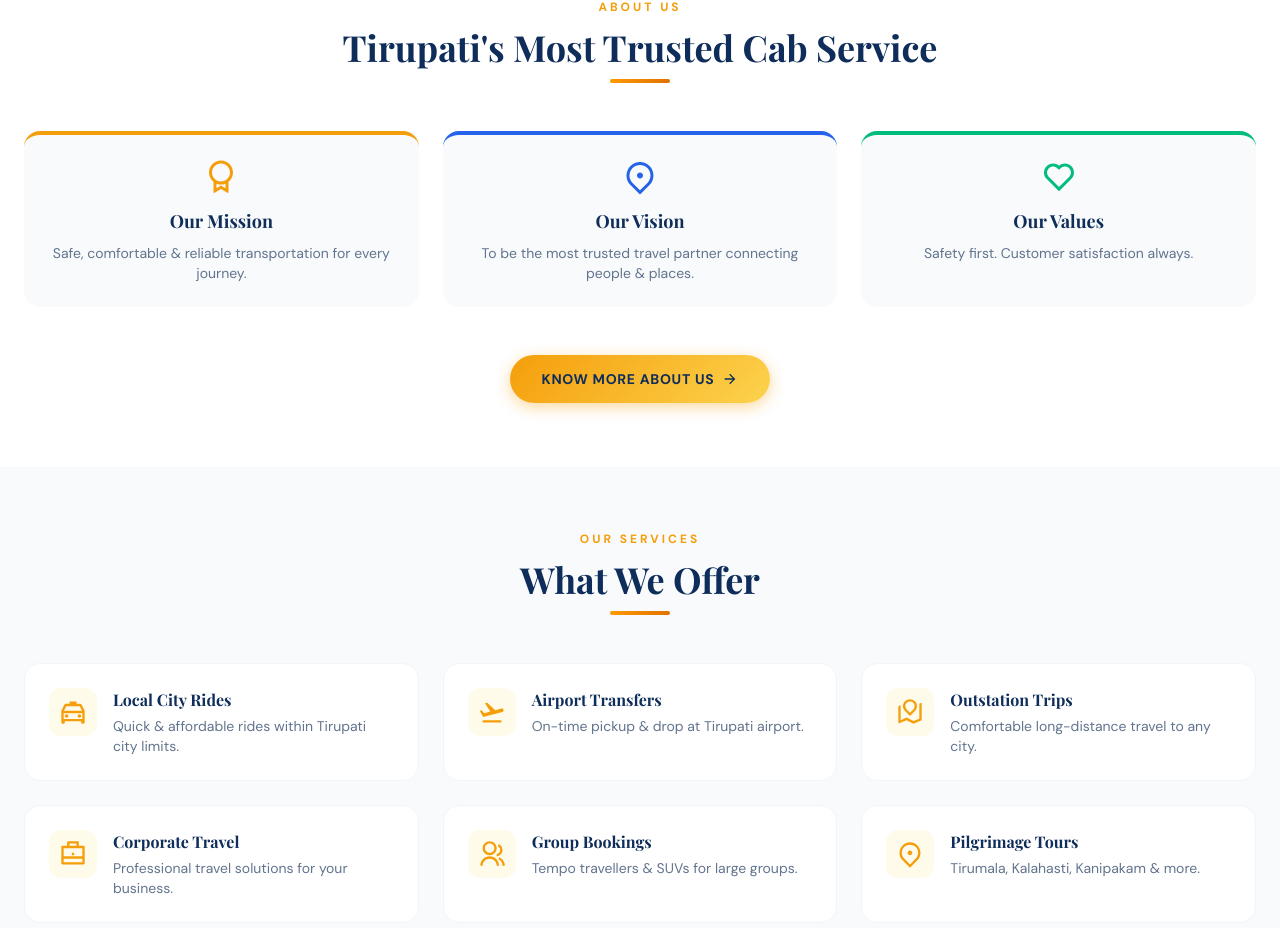
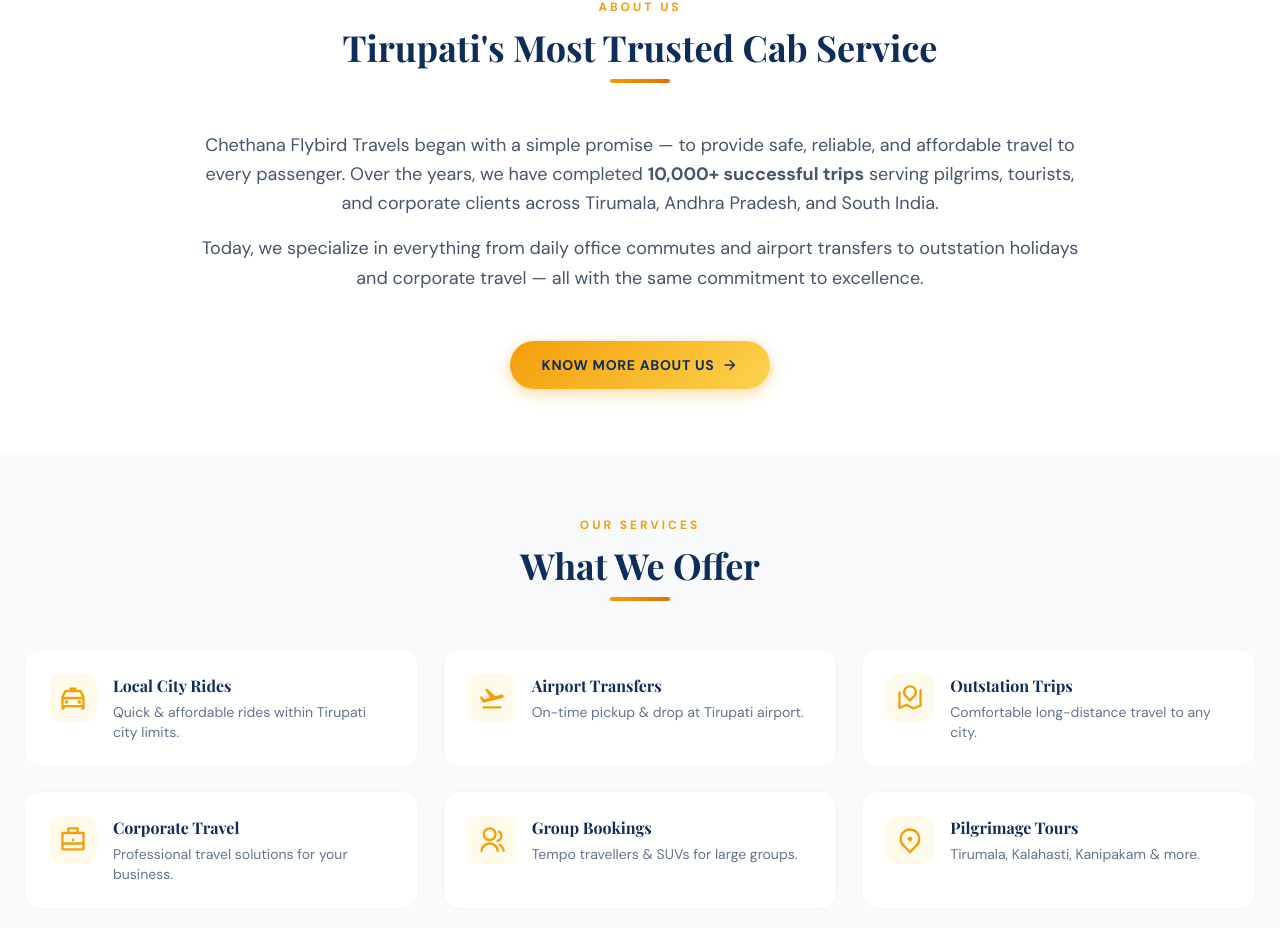
Before and after one commit to RaviDivya-2005/CFT-WEB, a React (Vite) app: page / in a window 1280 px wide. Shown: the part 1520-2448 px from the top of the page. Built offline with nearby package versions, Linux system fonts and the light colour scheme; a web font is replaced by a local one.

Commit message:
Replace mission/vision with company story on Home page

```diff
--- a/src/pages/Home.tsx
+++ b/src/pages/Home.tsx
@@ -534,39 +534,24 @@
             <div className="h-1 w-[60px] bg-gradient-to-r from-amber-500 to-amber-600 rounded-full mx-auto" />
           </div>
 
-          <div className="grid grid-cols-1 md:grid-cols-3 gap-6 mb-12">
-            <motion.div
+          <div className="max-w-4xl mx-auto text-center mb-12">
+            <motion.p
               initial={{ opacity: 0, y: 20 }}
               whileInView={{ opacity: 1, y: 0 }}
               viewport={{ once: true }}
-              className="bg-[var(--off-white)] rounded-2xl p-6 border-t-4 border-[var(--accent)] text-center"
+              className="font-sans text-base sm:text-lg text-slate-600 leading-relaxed"
             >
-              <RiAwardLine size={36} className="mx-auto text-[var(--accent)] mb-3" />
-              <h3 className="font-serif text-lg font-bold text-[var(--primary-dark)]">Our Mission</h3>
-              <p className="font-sans text-sm text-slate-500 mt-2">Safe, comfortable & reliable transportation for every journey.</p>
-            </motion.div>
-            <motion.div
+              Chethana Flybird Travels began with a simple promise — to provide safe, reliable, and affordable travel to every passenger. Over the years, we have completed <strong>10,000+ successful trips</strong> serving pilgrims, tourists, and corporate clients across Tirumala, Andhra Pradesh, and South India.
+            </motion.p>
+            <motion.p
               initial={{ opacity: 0, y: 20 }}
               whileInView={{ opacity: 1, y: 0 }}
               viewport={{ once: true }}
               transition={{ delay: 0.1 }}
-              className="bg-[var(--off-white)] rounded-2xl p-6 border-t-4 border-[var(--primary-light)] text-center"
+              className="font-sans text-base sm:text-lg text-slate-600 leading-relaxed mt-4"
             >
-              <RiMapPin2Line size={36} className="mx-auto text-[var(--primary-light)] mb-3" />
-              <h3 className="font-serif text-lg font-bold text-[var(--primary-dark)]">Our Vision</h3>
-              <p className="font-sans text-sm text-slate-500 mt-2">To be the most trusted travel partner connecting people & places.</p>
-            </motion.div>
-            <motion.div
-              initial={{ opacity: 0, y: 20 }}
-              whileInView={{ opacity: 1, y: 0 }}
-              viewport={{ once: true }}
-              transition={{ delay: 0.2 }}
-              className="bg-[var(--off-white)] rounded-2xl p-6 border-t-4 border-emerald-500 text-center"
-            >
-              <RiHeartLine size={36} className="mx-auto text-emerald-500 mb-3" />
-              <h3 className="font-serif text-lg font-bold text-[var(--primary-dark)]">Our Values</h3>
-              <p className="font-sans text-sm text-slate-500 mt-2">Safety first. Customer satisfaction always.</p>
-            </motion.div>
+              Today, we specialize in everything from daily office commutes and airport transfers to outstation holidays and corporate travel — all with the same commitment to excellence.
+            </motion.p>
           </div>
 
           <div className="text-center">
```
